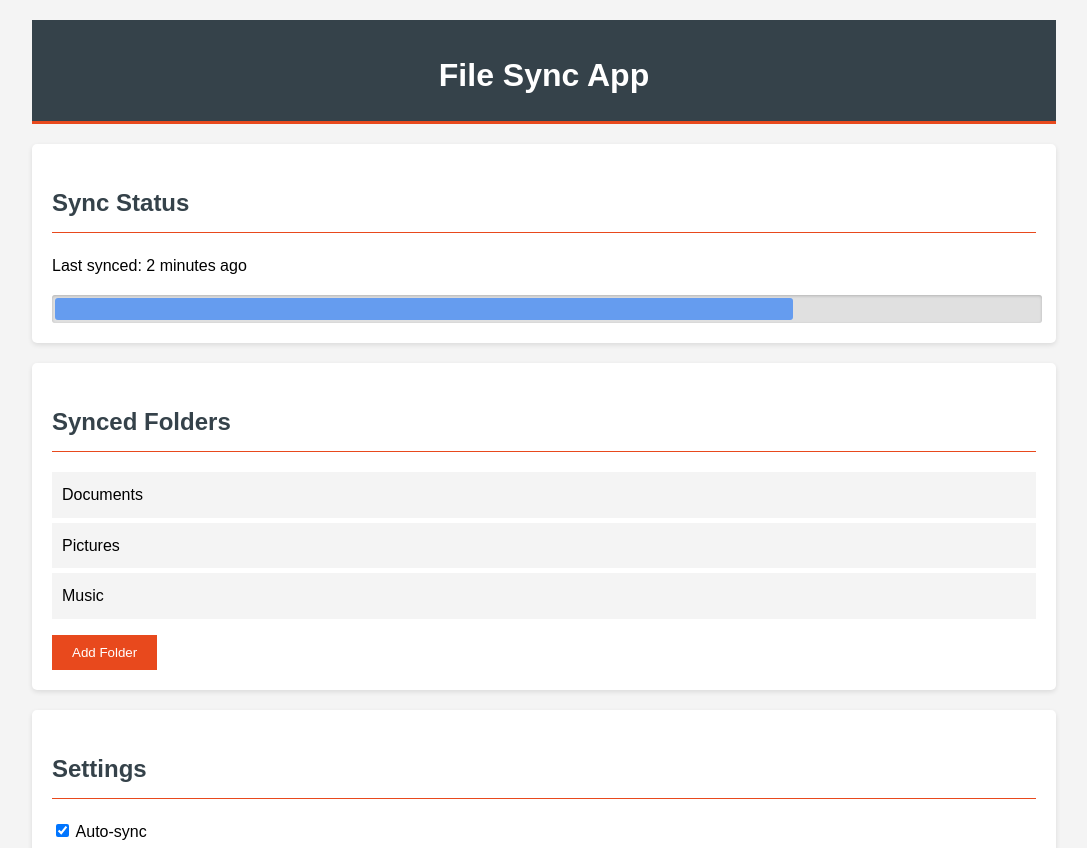
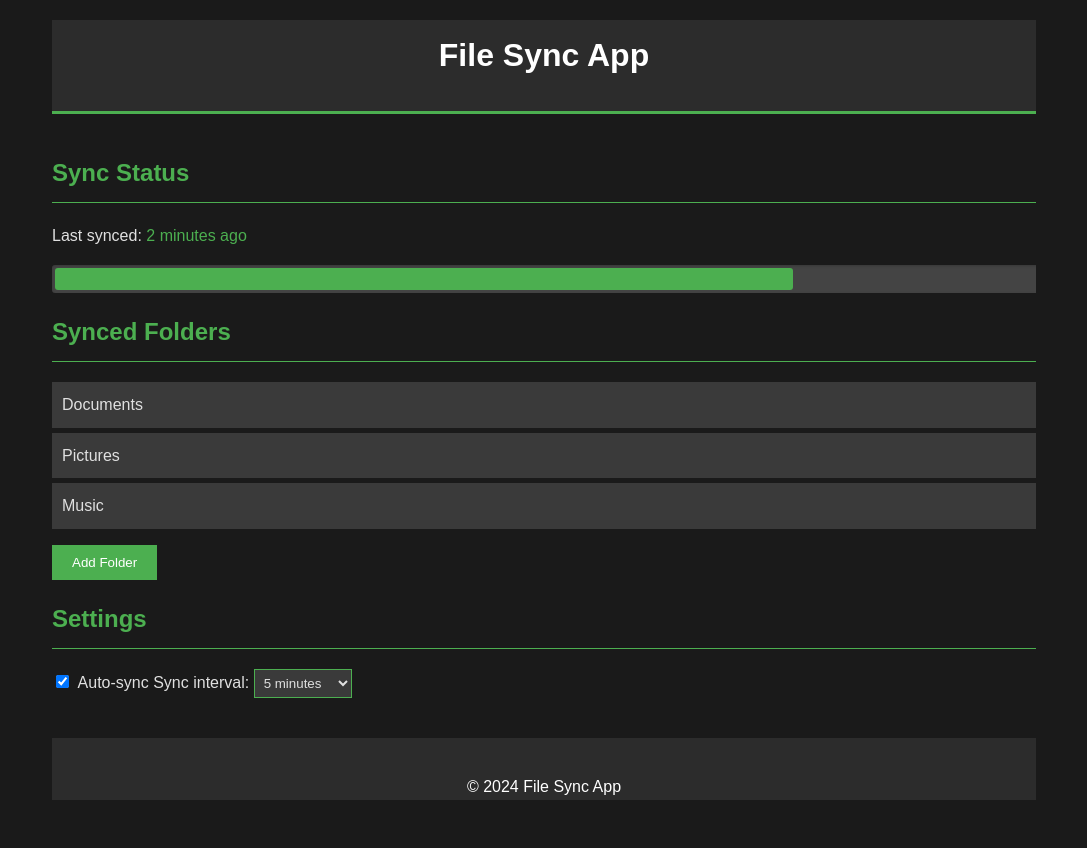
Before and after one commit to kociumba/Kopycat, a plain HTML site: page gui/webGUI/dashboard.html in a window 1280 px wide. Shown: the top 848 px of the page, without its empty margins (96-1183 px from the left). After the commit the page ends 800 px from the top, so only its background shows below. Drawn offline with Linux system fonts and the light colour scheme.

Commit message:
html programming

```diff
--- a/gui/webGUI/dashboard.html
+++ b/gui/webGUI/dashboard.html
@@ -1,5 +1,5 @@
 <!DOCTYPE html>
-<html lang="en">
+<lang="en">
 
     <head>
         <meta charset="UTF-8">
@@ -55,12 +55,16 @@
     </html>
 
     <style>
+        html,
         body {
+            height: 100%;
+            margin: 0;
+            padding: 0;
+            overflow: hidden;
             font-family: Arial, sans-serif;
             line-height: 1.6;
-        margin: 0;
-        padding: 0;
-        background-color: #f4f4f4;
+            background-color: #1a1a1a;
+            color: #e0e0e0;
         }
 
         .container {
@@ -68,14 +72,19 @@
             margin: auto;
             overflow: hidden;
             padding: 20px;
+            display: flex;
+            flex-direction: column;
+            box-sizing: border-box;
         }
 
         header {
-        background: #35424a;
+            background: #2c2c2c;
             color: #ffffff;
             padding-top: 30px;
             min-height: 70px;
-        border-bottom: #e8491d 3px solid;
+            border-bottom: #4CAF50 3px solid;
+            flex-shrink: 0;
+            padding: 10px 0;
         }
 
         header h1 {
@@ -85,35 +94,38 @@
         }
 
         main {
+            flex-grow: 1;
+            overflow-y: auto;
             padding: 20px 0;
         }
 
-    section {
-        background: #fff;
-        margin-bottom: 20px;
+        footer {
+            background: #2c2c2c;
+            color: #ffffff;
+            text-align: center;
             padding: 20px;
-        border-radius: 5px;
-        box-shadow: 0 2px 5px rgba(0, 0, 0, 0.1);
+            margin-top: 20px;
+            flex-shrink: 0;
         }
 
         h2 {
-        color: #35424a;
-        border-bottom: 1px solid #e8491d;
+            color: #4CAF50;
+            border-bottom: 1px solid #4CAF50;
             padding-bottom: 10px;
         }
 
         .progress-bar {
             width: 100%;
-        background-color: #e0e0e0;
+            background-color: #444444;
             padding: 3px;
             border-radius: 3px;
-        box-shadow: inset 0 1px 3px rgba(0, 0, 0, .2);
+            box-shadow: inset 0 1px 3px rgba(0, 0, 0, 0.2);
         }
 
         .progress-bar .progress {
             display: block;
             height: 22px;
-        background-color: #659cef;
+            background-color: #4CAF50;
             border-radius: 3px;
             transition: width 500ms ease-in-out;
         }
@@ -124,7 +136,7 @@
         }
 
         ul li {
-        background: #f4f4f4;
+            background: #3a3a3a;
             padding: 10px;
             margin-bottom: 5px;
         }
@@ -132,30 +144,50 @@
         button {
             display: inline-block;
             padding: 10px 20px;
-        background: #e8491d;
+            background: #4CAF50;
             color: #ffffff;
             border: none;
             cursor: pointer;
         }
 
         button:hover {
-        background: #ff6a3c;
-    }
-
-    label {
-        display: block;
-        margin-bottom: 10px;
+            background: #3a7fcf;
         }
 
         select {
+            border-color: #4CAF50;
             padding: 5px;
+            background-color: #3a3a3a;
+            color: #e0e0e0;
+            border: 1px solid #4CAF50;
         }
 
-    footer {
-        background: #35424a;
-        color: #ffffff;
-        text-align: center;
-        padding: 20px;
-        margin-top: 20px;
+        input[type="checkbox"] {
+            margin-right: 5px;
+        }
+
+        /* Additional styles for better contrast */
+        #sync-status span,
+        h2,
+        .button,
+        .select {
+            color: #4CAF50;
+        }
+
+        /* Change blue to green */
+        header {
+            border-bottom-color: #4CAF50;
+        }
+
+        .progress-bar .progress {
+            background-color: #4CAF50;
+        }
+
+        button {
+            background: #4CAF50;
+        }
+
+        button:hover {
+            background: #45a049;
         }
     </style>
```
Lines whose indentation alone changed are shown as unchanged.
